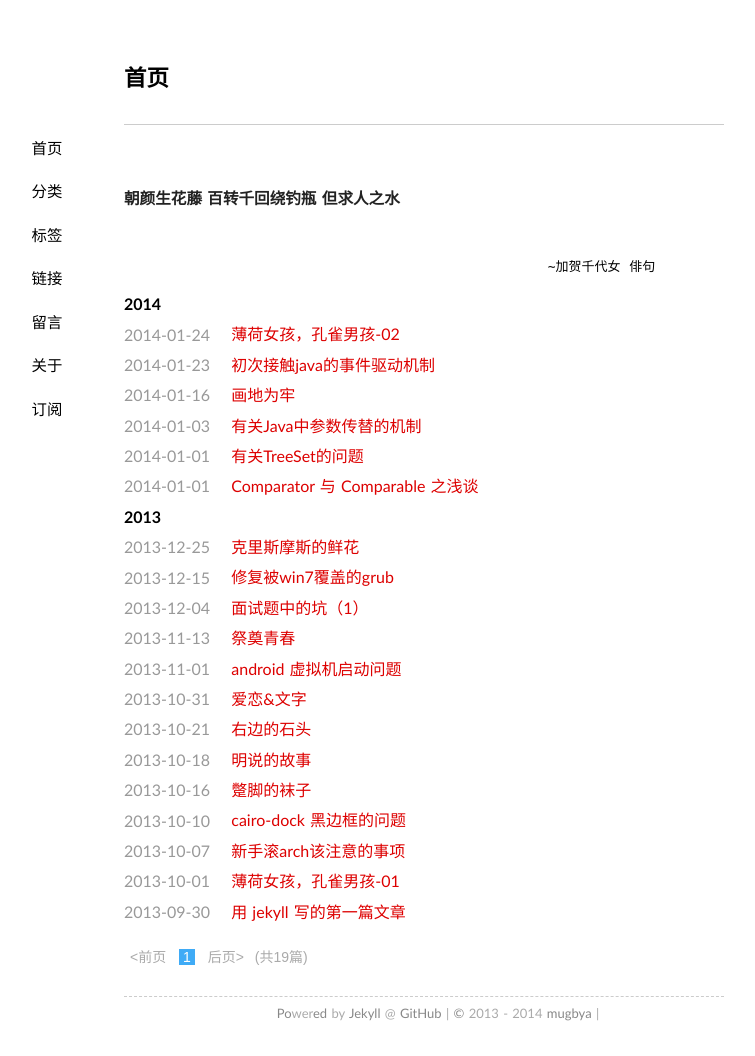
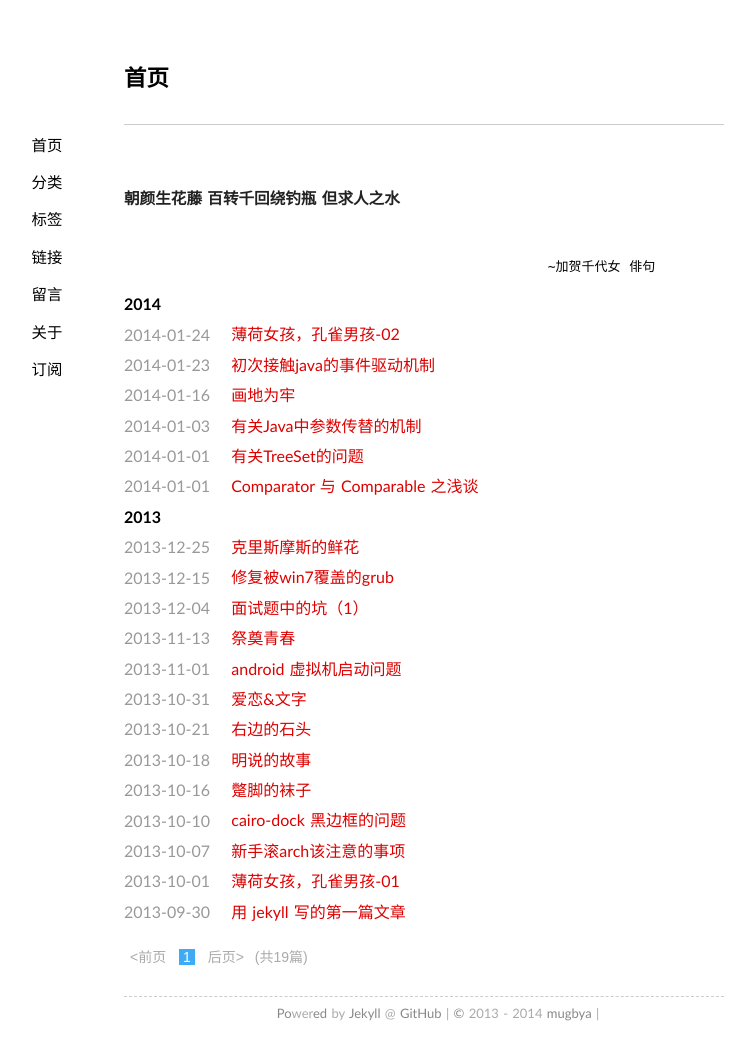
Before and after one commit to mugbya/mugbya.github.io, a Jekyll site: the page built from index.html, in a window 1280 px wide. Shown: the whole page, without its empty margins (216-971 px from the left). Built offline with Jekyll 4.4.1, drawn with Linux system fonts in a browser that asks for light colours; some web fonts are replaced; Markdown is read by kramdown in place of the engine named in the settings; the list of posts is cut into pages by our own code; comment, search, counter and statistics services are not loaded.

Commit message:
Update style.css

```diff
--- a/media/css/style.css
+++ b/media/css/style.css
@@ -49,7 +49,7 @@
 .pageNavInvalid{font-weight:bold;font-size:17px;color:#D0D0D0;}
 header{padding:.5em 0;border-bottom: 1px solid #cccccc;}
 nav{font-family:"Electrolize",sans-serif;font-size:1.1em;text-transform:uppercase;float:left;margin-left:-8em;width:6em;text-align:center;}
-nav a{display:block;padding:.7em 1em;color:#000000;border-radius: .5em;}
+nav a{display:block;padding:.5em 1em;color:#000000;border-radius: .7em;}
 nav a:hover{background-color:#3fabf6;text-decoration:none;color:#f9f9f9;-webkit-transition:color .2s linear;}
 .post{padding:.5em 0em;}
 h1{font-family:"Cuprum","Hiragino Sans GB","Microsoft YaHei",sans-serif;font-size:1.6em;color:#000;margin-bottom:25px;margin-top:25px;}
```
